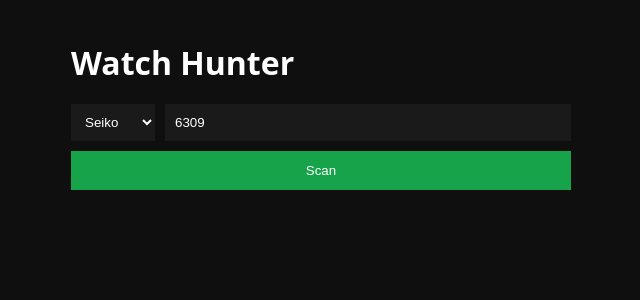
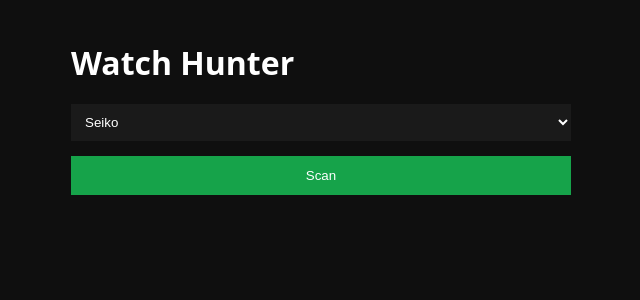
Before and after one commit to g4y4mbnzqv-maker/watch-hunter-proxy, a Next.js app: page / in a window 1280 px wide. Shown: the top 300 px of the page, without its empty margins (319-959 px from the left). Built offline with nearby package versions, Linux system fonts and the light colour scheme.

Commit message:
Update page.js

```diff
--- a/app/page.js
+++ b/app/page.js
@@ -3,13 +3,10 @@
 
 export default function Home() {
   const [brand, setBrand] = useState("seiko");
-  const [model, setModel] = useState("6309");
   const [results, setResults] = useState([]);
 
   async function scan() {
-    const res = await fetch(
-      `/api/scan?brand=${brand}&model=${model}`
-    );
+    const res = await fetch(`/api/scan?brand=${brand}`);
     const data = await res.json();
     setResults(data.results || []);
   }
@@ -18,12 +15,13 @@
     <div style={{ padding: 20, maxWidth: 500, margin: "auto" }}>
       <h1 style={{ marginBottom: 20 }}>Watch Hunter</h1>
 
-      <div style={{ display: "flex", gap: 10, marginBottom: 10 }}>
       <select
         value={brand}
         onChange={e => setBrand(e.target.value)}
         style={{
+          width: "100%",
           padding: 10,
+          marginBottom: 15,
           background: "#1a1a1a",
           border: "none",
           color: "white",
@@ -34,20 +32,6 @@
         <option value="heuer">Heuer</option>
         <option value="citizen">Citizen</option>
       </select>
-
-        <input
-          value={model}
-          onChange={e => setModel(e.target.value)}
-          style={{
-            flex: 1,
-            padding: 10,
-            background: "#1a1a1a",
-            border: "none",
-            color: "white",
-          }}
-          placeholder="Model"
-        />
-      </div>
 
       <button
         onClick={scan}
@@ -78,7 +62,7 @@
             style={{ width: "100%", marginBottom: 10 }}
           />
 
-          <div style={{ fontWeight: 600, marginBottom: 5 }}>
+          <div style={{ fontWeight: 600 }}>
             {item.title}
           </div>
 
```
Lines whose indentation alone changed are shown as unchanged.
